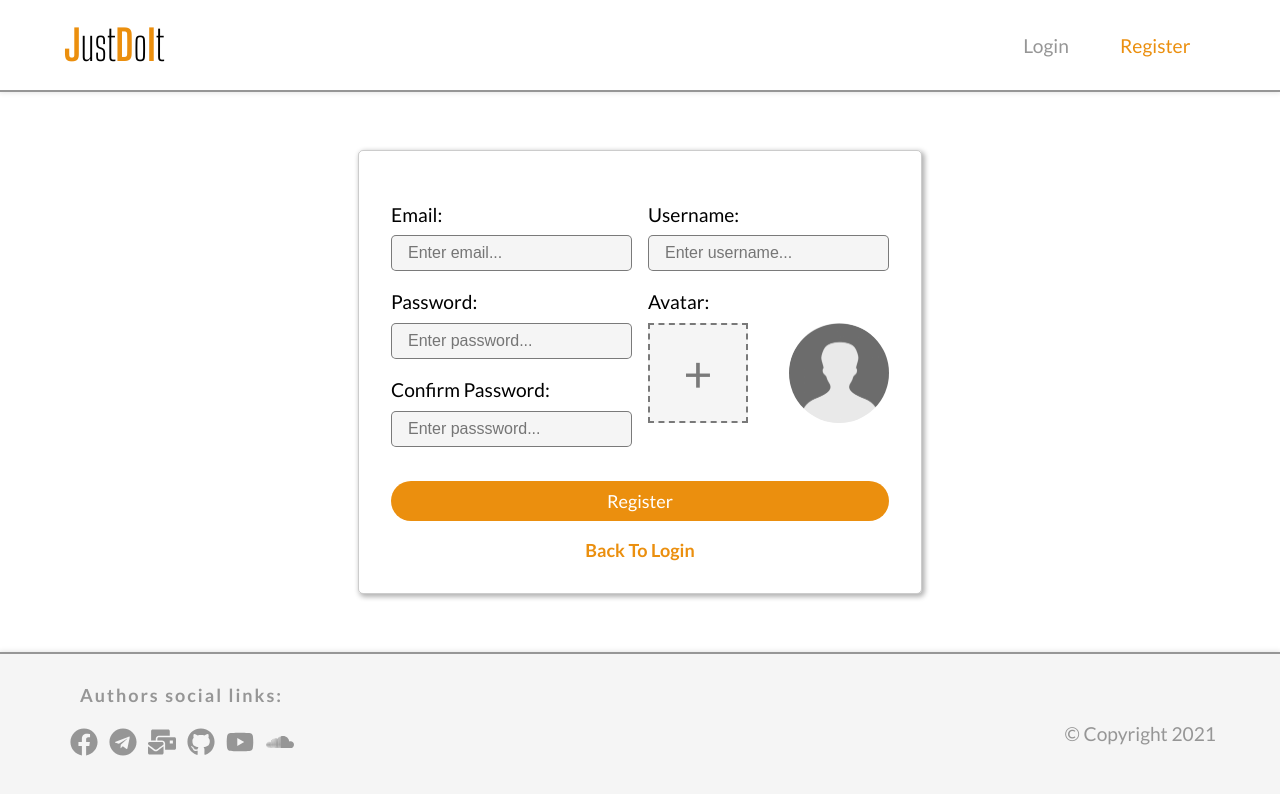
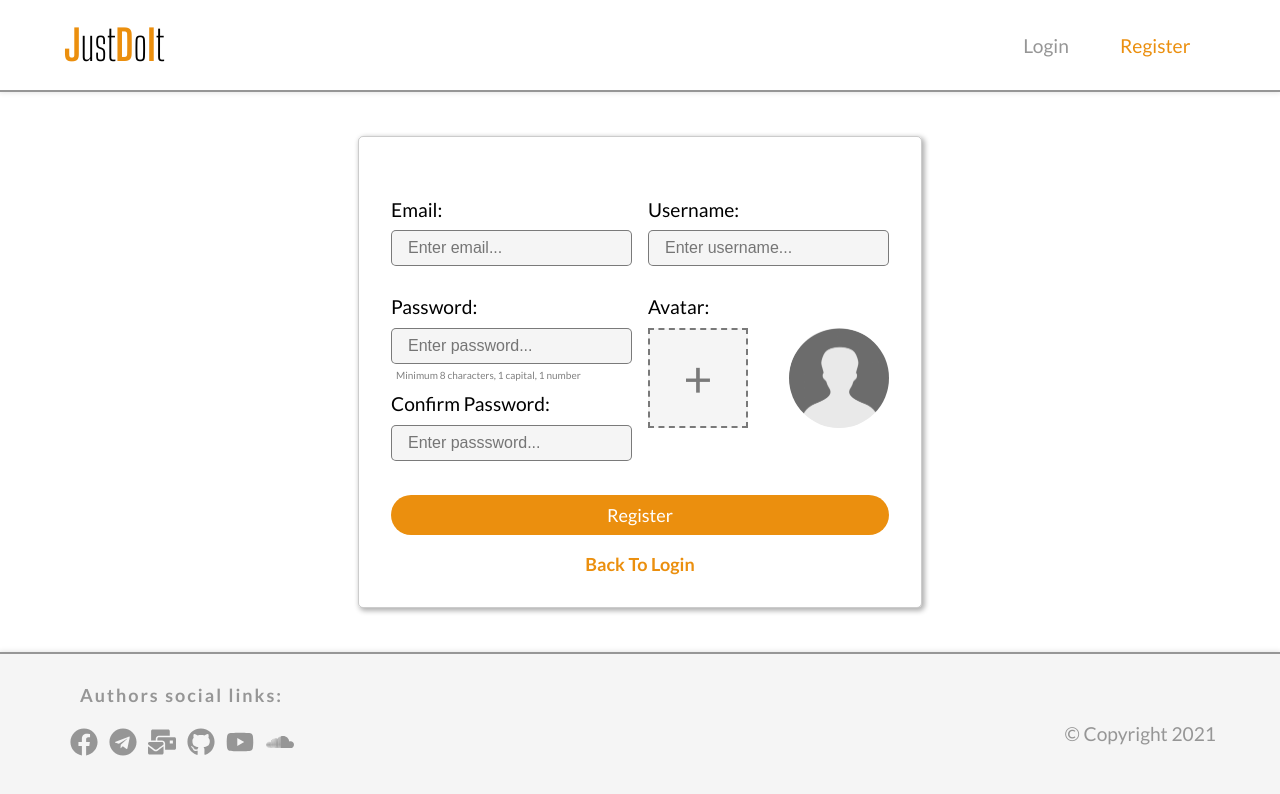
Before and after one commit to SergeyYahdzhyiev/jdi-client, a React app: page /register in a window 1280 px wide. Shown: the top 794 px of the page. Built offline with nearby package versions, Linux system fonts and the light colour scheme.

Commit message:
finalized login and register forms functionalities

```diff
--- a/src/components/Banner.tsx
+++ b/src/components/Banner.tsx
@@ -114,8 +114,8 @@ export const Banner: React.FC = () => {
       <Col>
         <Heading>One Todo App to rule them all!</Heading>
         <Text>
-          Welcome to my portfolio project of a simple todo app. I developed both front and back end of it using: React,
-          Typescript, Node, Express and MongoDB.
+          Welcome to my portfolio project of a simple todo app. I developed both front and back end of it using: React
+          (Mobx, Styled Components), Typescript, Node, Express and MongoDB.
         </Text>
         <Buttons>
           <Button to="/login">Login</Button>
--- a/src/components/LoginForm.tsx
+++ b/src/components/LoginForm.tsx
@@ -1,4 +1,4 @@
-import React from 'react';
+import React, { useRef } from 'react';
 import styled from 'styled-components';
 
 import { observer } from 'mobx-react-lite';
@@ -67,6 +67,10 @@ const Input = styled.input`
   border-radius: 5px;
 
   padding: 0.5em 1em;
+
+  &.error {
+    outline-color: red;
+  }
 `;
 
 const SubmitButton = styled.button`
@@ -171,23 +175,37 @@ export const LoginForm: React.FC = observer(() => {
     password: '',
   });
 
+  const emailRef = useRef<HTMLInputElement>(null);
+  const passwordRef = useRef<HTMLInputElement>(null);
+
   const history = useHistory();
 
-  const { authStore, userStore } = useStores();
+  const { authStore, alertStore } = useStores();
+
+  const highlightInvalidInput = (message) => {
+    const highlight = (target: HTMLInputElement) => {
+      target.classList.add('error');
+      target.focus();
+    };
+    if (/email/.test(message)) highlight(emailRef.current);
+    if (/password/.test(message)) highlight(passwordRef.current);
+  };
 
   const changeHandler = (e) => {
+    e.target.classList.remove('error');
     setState((prev) => ({
       ...prev,
       [e.target.name]: e.target.value,
     }));
   };
 
-  const submitHandler = (e) => {
+  const submitHandler = async (e) => {
     e.preventDefault();
-    authStore.login(state);
-    console.log(userStore);
+    await authStore.login(state);
     if (!authStore.error) {
       setTimeout(() => history.push('/'), 500);
+    } else {
+      highlightInvalidInput(alertStore.message);
     }
   };
   return (
@@ -202,6 +220,7 @@ export const LoginForm: React.FC = observer(() => {
             value={state.email}
             onChange={changeHandler}
             placeholder="Enter email..."
+            ref={emailRef}
           />
           <Label htmlFor="password">Password:</Label>
           <Input
@@ -211,6 +230,7 @@ export const LoginForm: React.FC = observer(() => {
             value={state.password}
             onChange={changeHandler}
             placeholder="Enter password..."
+            ref={passwordRef}
           />
         </Fieldset>
         <SubmitButton type="submit" disabled={authStore.isFetching}>
--- a/src/components/RegisterForm.tsx
+++ b/src/components/RegisterForm.tsx
@@ -67,13 +67,33 @@ const Col = styled.div`
 `;
 
 const Label = styled.label`
+  position: relative;
   font-size: max(18px, 1.5vw);
   width: 100%;
   margin-bottom: 0.5em;
-  margin-top: 1em;
+  margin-top: 1.5em;
+
+  &[for='password']::after {
+    content: 'Minimum 8 characters, 1 capital, 1 number';
+    position: absolute;
+    display: block;
+    left: 0;
+    top: calc(100% + 50px);
+    opacity: 0.5;
+    font-size: 10px;
+    line-height: 1.5;
+    padding-left: 5px;
+  }
+
+  &.error {
+    &[for='password']::after {
+      color: red;
+    }
+  }
 `;
 
 const Input = styled.input`
+  position: relative;
   font-size: max(16px, 1vw);
   width: 100%;
 
@@ -128,6 +148,64 @@ const Link = styled(NavLink)`
   }
 `;
 
+const Loader = styled.div`
+  & {
+    display: inline-block;
+    position: relative;
+    width: 80px;
+    height: max(18px, 0.8vw);
+  }
+  & div {
+    position: absolute;
+    top: 6px;
+    width: 13px;
+    height: 13px;
+    border-radius: 50%;
+    background: #fff;
+    animation-timing-function: cubic-bezier(0, 1, 1, 0);
+  }
+  & div:nth-child(1) {
+    left: 8px;
+    animation: lds-ellipsis1 0.6s infinite;
+  }
+  & div:nth-child(2) {
+    left: 8px;
+    animation: lds-ellipsis2 0.6s infinite;
+  }
+  & div:nth-child(3) {
+    left: 32px;
+    animation: lds-ellipsis2 0.6s infinite;
+  }
+  & div:nth-child(4) {
+    left: 56px;
+    animation: lds-ellipsis3 0.6s infinite;
+  }
+  @keyframes lds-ellipsis1 {
+    0% {
+      transform: scale(0);
+    }
+    100% {
+      transform: scale(1);
+    }
+  }
+  @keyframes lds-ellipsis3 {
+    0% {
+      transform: scale(1);
+    }
+    100% {
+      transform: scale(0);
+    }
+  }
+  @keyframes lds-ellipsis2 {
+    0% {
+      transform: translate(0, 0);
+    }
+    100% {
+      transform: translate(24px, 0);
+    }
+  }
+`;
+
 export const RegisterForm: React.FC = observer(() => {
   const [state, setState] = useState<IRegisterFormState>({
     email: '',
@@ -139,31 +217,50 @@ export const RegisterForm: React.FC = observer(() => {
 
   const history = useHistory();
 
+  const emailRef = useRef<HTMLInputElement>(null);
+  const passwordRef = useRef<HTMLInputElement>(null);
+  const passwordLabelRef = useRef<HTMLLabelElement>(null);
   const cpasswordRef = useRef<HTMLInputElement>(null);
+  const nameRef = useRef<HTMLInputElement>(null);
 
   const { alertStore, authStore } = useStores();
 
+  const highlightInvalidInput = (message) => {
+    const highlight = (target: HTMLInputElement) => {
+      target.classList.add('error');
+      target.focus();
+    };
+    if (/email/.test(message)) highlight(emailRef.current);
+    if (/username/.test(message)) highlight(nameRef.current);
+    if (/password/.test(message)) {
+      highlight(passwordRef.current);
+      passwordLabelRef.current.classList.add('error');
+    }
+  };
+
   const changeHandler = (e) => {
     e.target.classList.remove('error');
+    if (e.target === passwordRef.current) passwordLabelRef.current.classList.remove('error');
     setState((prev) => ({
       ...prev,
       [e.target.name]: e.target.value,
     }));
   };
 
-  const submitHandler = (e) => {
+  const submitHandler = async (e) => {
     e.preventDefault();
     if (state.password !== state.cpassword) {
       alertStore.showAlert('Passwords do not match!');
       cpasswordRef.current.classList.add('error');
       cpasswordRef.current.focus();
     } else {
-      authStore.register(state);
+      await authStore.register(state);
       if (!authStore.error) {
         setTimeout(() => history.push('/'), 500);
+      } else {
+        highlightInvalidInput(alertStore.message);
       }
     }
-    console.log(state);
   };
 
   return (
@@ -178,15 +275,19 @@ export const RegisterForm: React.FC = observer(() => {
               value={state.email}
               onChange={changeHandler}
               placeholder="Enter email..."
+              ref={emailRef}
               required
             />
-            <Label htmlFor="password">Password:</Label>
+            <Label htmlFor="password" ref={passwordLabelRef}>
+              Password:
+            </Label>
             <Input
               type="password"
               name="password"
               value={state.password}
               onChange={changeHandler}
               placeholder="Enter password..."
+              ref={passwordRef}
               required
             />
             <Label htmlFor="cpassword">Confirm Password:</Label>
@@ -208,6 +309,7 @@ export const RegisterForm: React.FC = observer(() => {
               value={state.userName}
               onChange={changeHandler}
               placeholder="Enter username..."
+              ref={nameRef}
               required
             />
             <Label htmlFor="avatar">Avatar:</Label>
@@ -219,7 +321,15 @@ export const RegisterForm: React.FC = observer(() => {
           </Col>
         </Fieldset>
         <SubmitButton type="submit" disabled={authStore.isFetching}>
-          Register
+          {authStore.isFetching ? (
+            <Loader>
+              <div></div>
+              <div></div>
+              <div></div>
+            </Loader>
+          ) : (
+            'Register'
+          )}
         </SubmitButton>
         <Link to="/login">Back To Login</Link>
       </FormContainer>
--- a/src/store/alert.ts
+++ b/src/store/alert.ts
@@ -23,6 +23,8 @@ export class AlertStore implements IAlertStore {
   @action showAlert = (message: string): void => {
     this.isShowing = true;
     this.message = message;
+
+    setTimeout(() => this.hideAlert(), 3000);
   };
 
   @action hideAlert = (): void => {
--- a/src/store/auth.ts
+++ b/src/store/auth.ts
@@ -13,8 +13,8 @@ export interface IAuthStore {
 
 export class AuthStore implements IAuthStore {
   private rootStore: RootStoreModel | undefined;
-  // private apiUrl = 'https://jdi-api.herokuapp.com';
-  private apiUrl = 'http://localhost:3000';
+  private apiUrl = 'https://jdi-api.herokuapp.com';
+  // private apiUrl = 'http://localhost:3000';
 
   @observable isFetching: boolean;
   @observable error: boolean;
@@ -47,6 +47,7 @@ export class AuthStore implements IAuthStore {
         this.setError(true);
         this.rootStore.alertStore.showAlert(resData.error);
       } else {
+        this.setError(false);
         this.rootStore.userStore.setIdAndToken(resData);
       }
 
@@ -71,6 +72,7 @@ export class AuthStore implements IAuthStore {
         this.setError(true);
         this.rootStore.alertStore.showAlert(resData.error);
       } else {
+        this.setError(false);
         this.rootStore.alertStore.showAlert(resData.message);
       }
 
```
